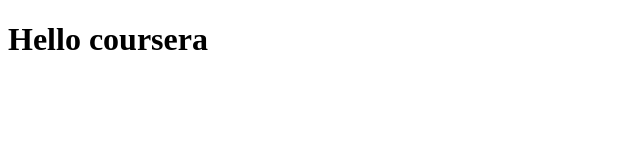
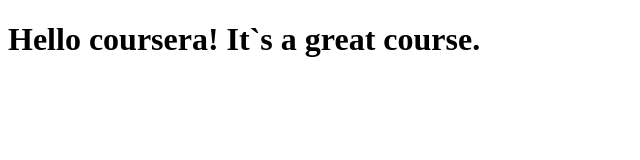
Before and after one commit to DomnikaS/coursera-test, a plain HTML site: page site/index.html in a window 1280 px wide. Shown: the whole page, without its empty margins (0-640 px from the left). Drawn offline with Linux system fonts and the light colour scheme.

Commit message:
Small addition to our page content.

```diff
--- a/site/index.html
+++ b/site/index.html
@@ -4,6 +4,6 @@
 	<title>Hello coursera!</title>
 </head>
 <body>
-<h1>Hello coursera</h1>
+<h1>Hello coursera! It`s a great course.</h1>
 </body>
 </html>
```
